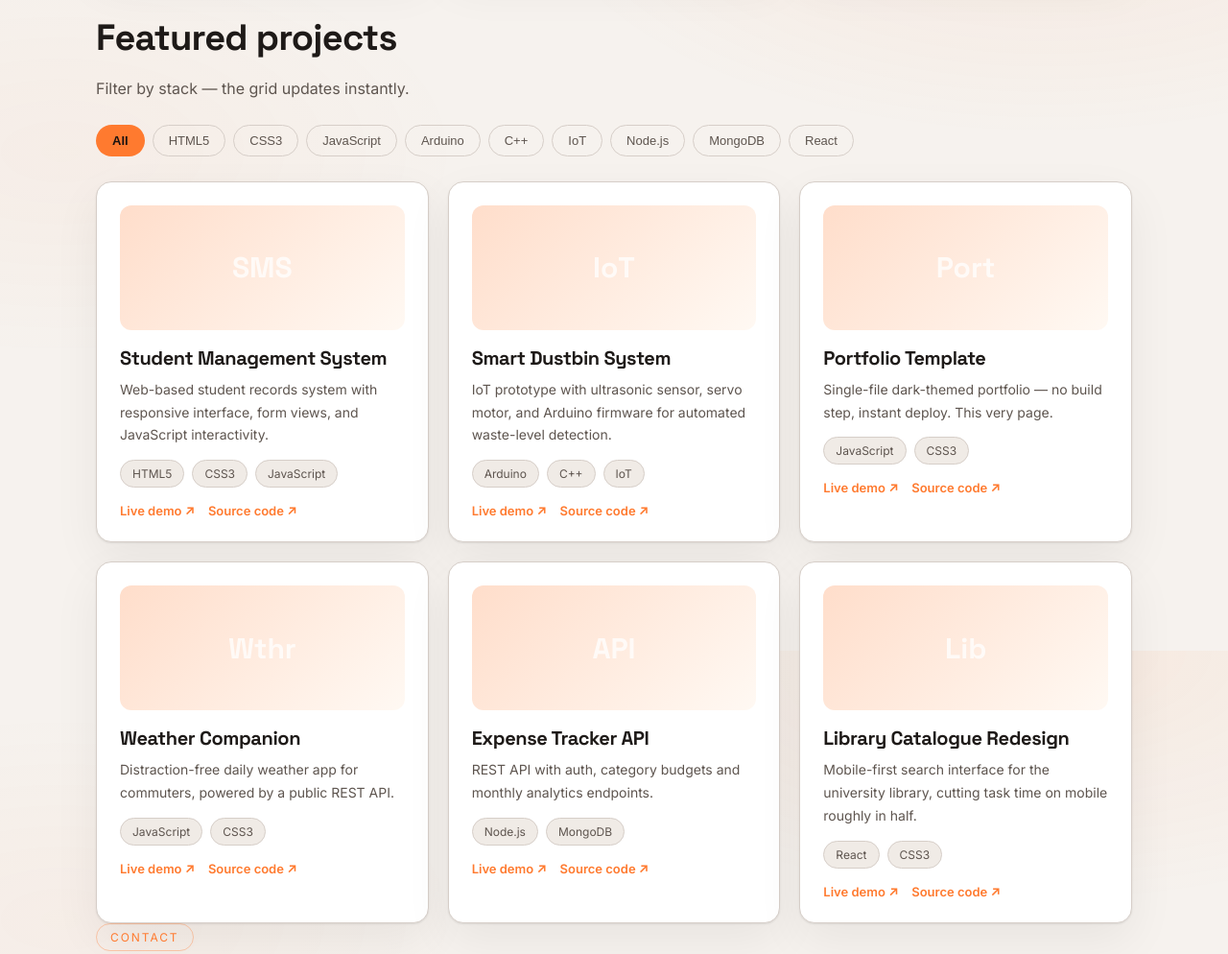
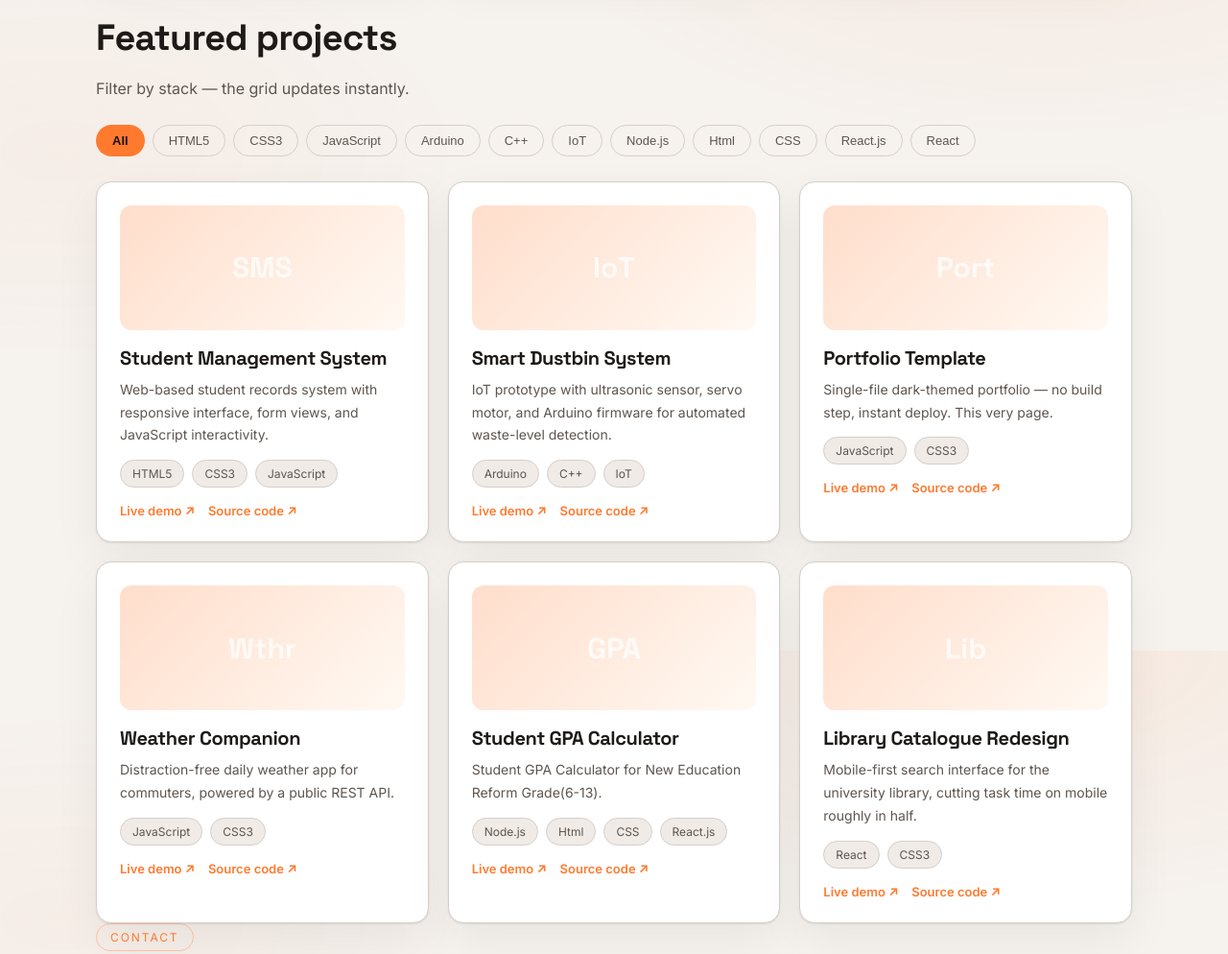
Before and after one commit to sathusrithasan-create/My-Portfolio, a plain HTML site: page index.html in a window 1280 px wide. Shown: the part 4122-5116 px from the top of the page at 96% size. Drawn offline with Linux system fonts and the light colour scheme.

Commit message:
Update project list with Student GPA Calculator
Replaced 'Expense Tracker API' entry with 'Student GPA Calculator' in project list.

```diff
--- a/index.html
+++ b/index.html
@@ -1415,9 +1415,9 @@
                 { title: "Weather Companion", icon: "Wthr", desc: "Distraction-free daily weather app for commuters, powered by a public REST API.", tags: [
                         "JavaScript", "CSS3"
                     ], demo: "#", code: "#" },
-                { title: "Expense Tracker API", icon: "API", desc: "REST API with auth, category budgets and monthly analytics endpoints.", tags: [
-                        "Node.js", "MongoDB"
-                    ], demo: "#", code: "#" },
+                { title: "Student GPA Calculator", icon: "GPA", desc: "Student GPA Calculator for New Education Reform Grade(6-13).", tags: [
+                        "Node.js", "Html","CSS","React.js"
+                    ], demo: "gpa-calculator.html", code: "#" },
                 { title: "Library Catalogue Redesign", icon: "Lib", desc: "Mobile-first search interface for the university library, cutting task time on mobile roughly in half.", tags: [
                         "React", "CSS3"
                     ], demo: "#", code: "#" }
```
